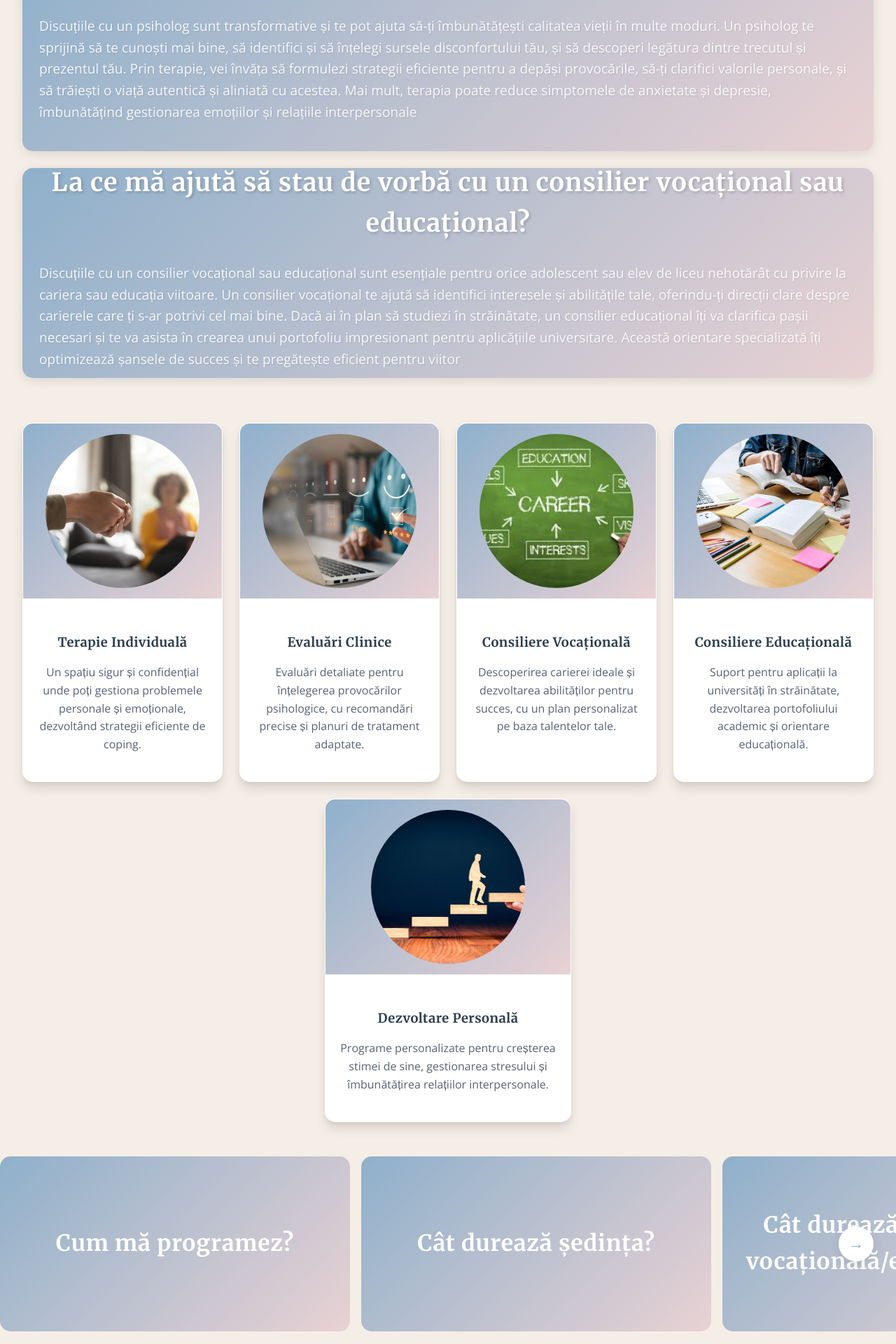
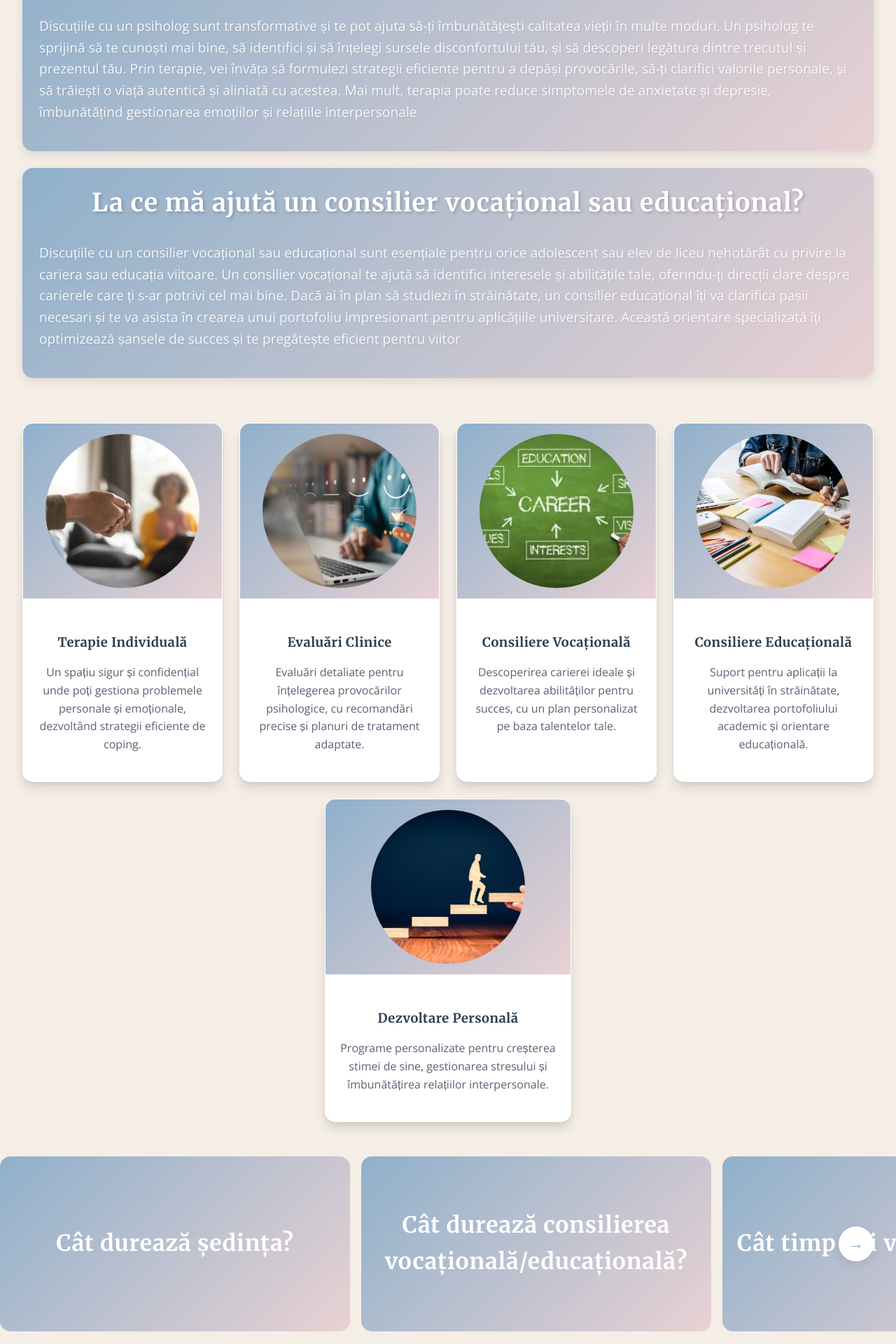
Before and after one commit to laftoon/PsychED, a Django app: page / in a window 1280 px wide. Shown: the part 840-2760 px from the top of the page at 70% size. Run offline with Django 5.2, Linux system fonts and the light colour scheme; some libraries are stand-ins or nearby versions.

Commit message:
more content and styling tweaks

```diff
--- a/PyschED/core/static/css/flip-carousel.css
+++ b/PyschED/core/static/css/flip-carousel.css
@@ -132,6 +132,8 @@
     font-size: var(--text-base);
     color: var(--paragraph-color);
     line-height: 1.6;
+    padding: 0 var(--space-md);
+    max-width: 90%;
 }
 
 /* Responsive Design
--- a/PyschED/core/templates/components/flip-carousel.html
+++ b/PyschED/core/templates/components/flip-carousel.html
@@ -5,22 +5,6 @@
 
         <!-- Cards Track -->
         <div class="carousel__track">
-            <!-- How to Schedule Card -->
-            <article class="flip-card">
-                <div class="flip-card__inner">
-                    <div class="flip-card__face flip-card__face--front">
-                        <h2 class="flip-card__title">Cum mă programez?</h2>
-                    </div>
-                    <div class="flip-card__face flip-card__face--back">
-                        <p class="flip-card__content">
-                            Te poți programa folosind formularul de contact de pe site.
-                            Dacă preferi să-mi scrii direct, îmi poți trimite un mail la adresa raileanu.francesca@gmail.com sau pe
-                            WhatsApp la numărul 0742461189
-                        </p>
-                    </div>
-                </div>
-            </article>
-
             <!-- Session Duration Card -->
             <article class="flip-card">
                 <div class="flip-card__inner">
--- a/PyschED/core/templates/components/wide-cards.html
+++ b/PyschED/core/templates/components/wide-cards.html
@@ -6,7 +6,7 @@
         <div class="wide-card__background"></div>
         <div class="wide-card__content">
             <div class="wide-card__text">
-                <h2 class="wide-card__title">Despre mine</h2>
+                <h2 class="wide-card__title">Cine sunt eu?</h2>
                 <p class="wide-card__description">
                     Sunt un Psiholog Clinician și Psihoterapeut Cognitiv Comportamental cu experiență internațională în SUA și Olanda.
                     De-a lungul a 8 ani de practică, m-am dedicat să ajut sute de persoane să-și înțeleagă mai bine problemele,
@@ -26,7 +26,7 @@
         <div class="wide-card__background"></div>
         <div class="wide-card__content">
             <div class="wide-card__text">
-                <h2 class="wide-card__title">La ce mă ajută să stau de vorbă cu un psiholog?</h2>
+                <h2 class="wide-card__title">La ce mă ajută un psiholog?</h2>
                 <p class="wide-card__description">
                     Discuțiile cu un psiholog sunt transformative și te pot ajuta să-ți îmbunătățești calitatea vieții în multe moduri.
                     Un psiholog te sprijină să te cunoști mai bine, să identifici și să înțelegi sursele disconfortului tău,
@@ -44,7 +44,7 @@
         <div class="wide-card__background"></div>
         <div class="wide-card__content">
             <div class="wide-card__text">
-                <h2 class="wide-card__title">La ce mă ajută să stau de vorbă cu un consilier vocațional sau educațional?</h2>
+                <h2 class="wide-card__title">La ce mă ajută un consilier vocațional sau educațional?</h2>
                 <p class="wide-card__description">
                     Discuțiile cu un consilier vocațional sau educațional sunt esențiale pentru orice adolescent sau elev de liceu
                     nehotărât cu privire la cariera sau educația viitoare. Un consilier vocațional te ajută să
```
